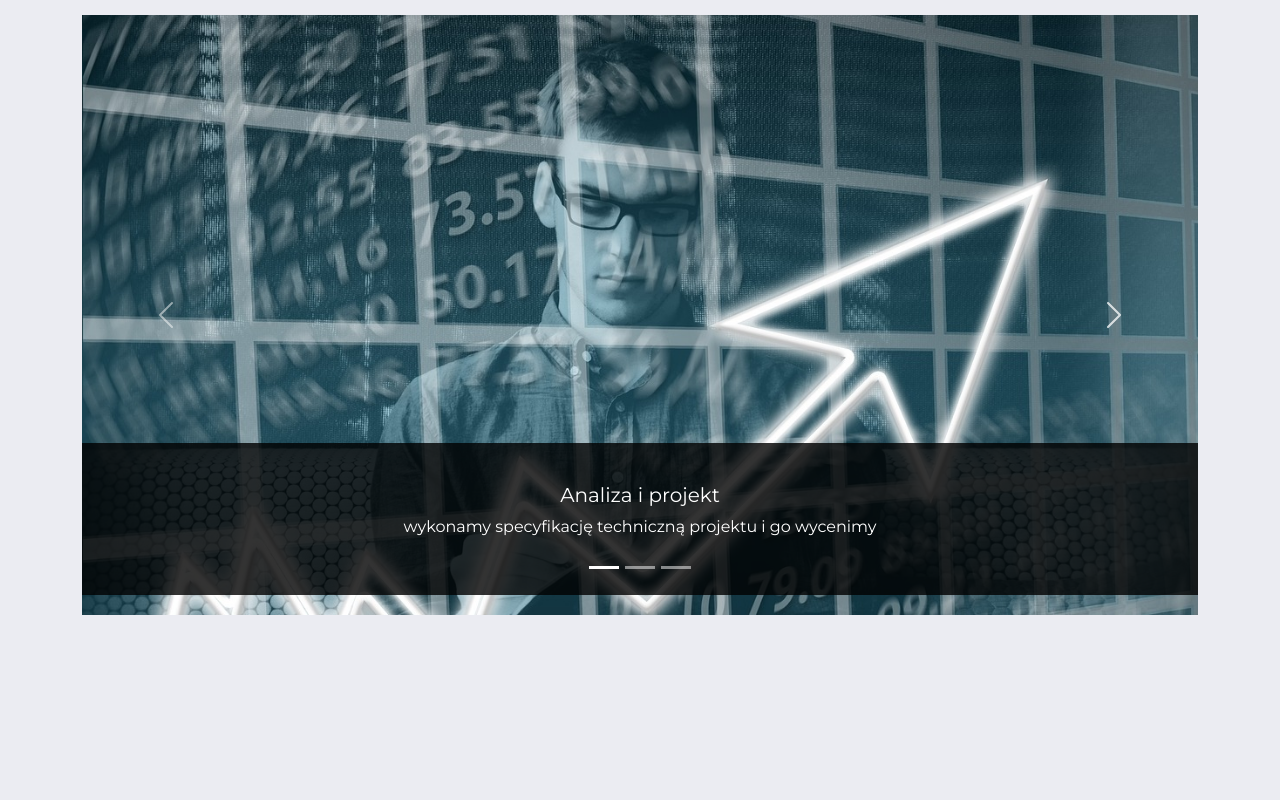
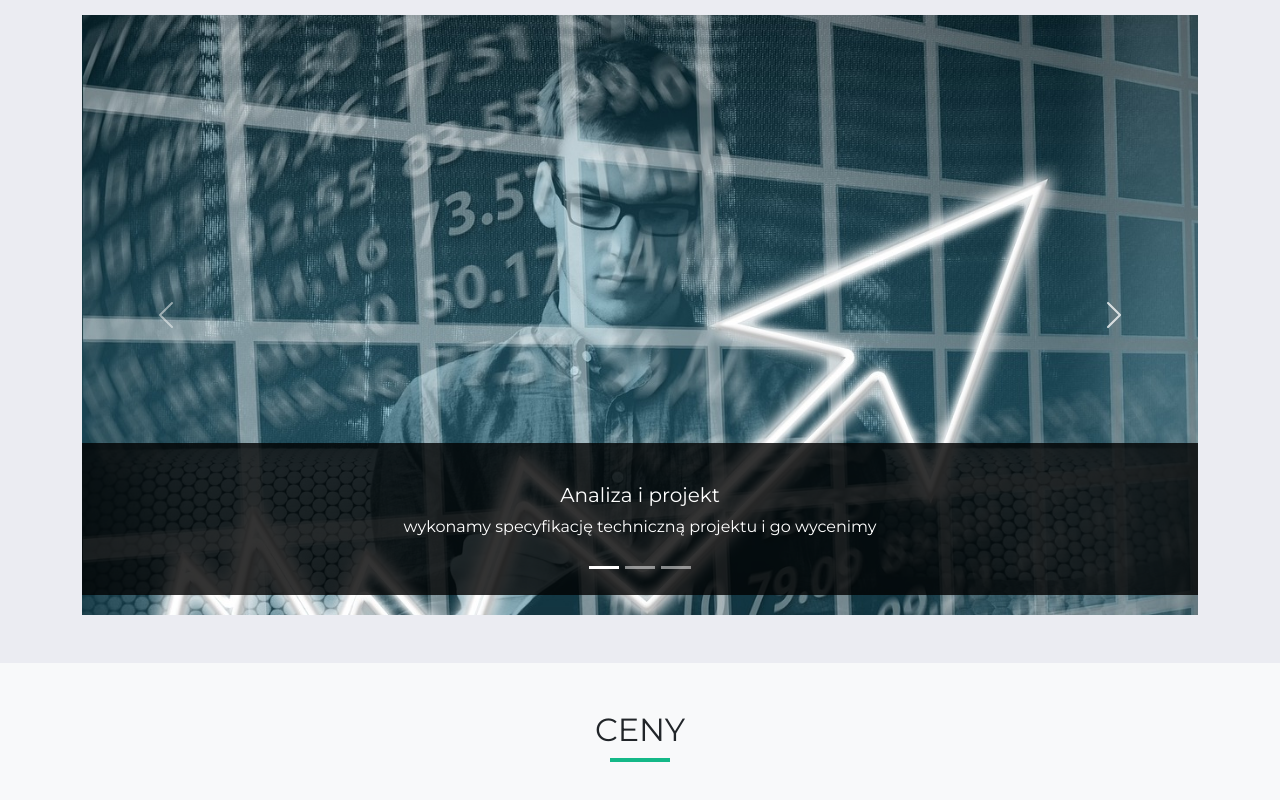
Before and after one commit to maglana/CompanySide-MGConsalting, a plain HTML site: page index.html in a window 1280 px wide. Shown: the part 1774-2574 px from the top of the page. Before the commit the page ends 2437 px from the top, so only its background shows below. Drawn offline with nearby package versions, Linux system fonts and the light colour scheme; a script that the page names is missing.

Commit message:
Price cz1

```diff
--- a/index.html
+++ b/index.html
@@ -428,6 +428,13 @@
 					</div>
 				</div>
 			</section>
+			<section
+				id="prices"
+				class="prices py-5 bg-light"
+			>
+				<h2 class="section-title">Ceny</h2>
+				<div class="underline"></div>
+			</section>
 		</main>
 		<script
 			src="https://cdn.jsdelivr.net/npm/bootstrap@5.3.0-alpha1/dist/js/bootstrap.bundle.min.js"
```
